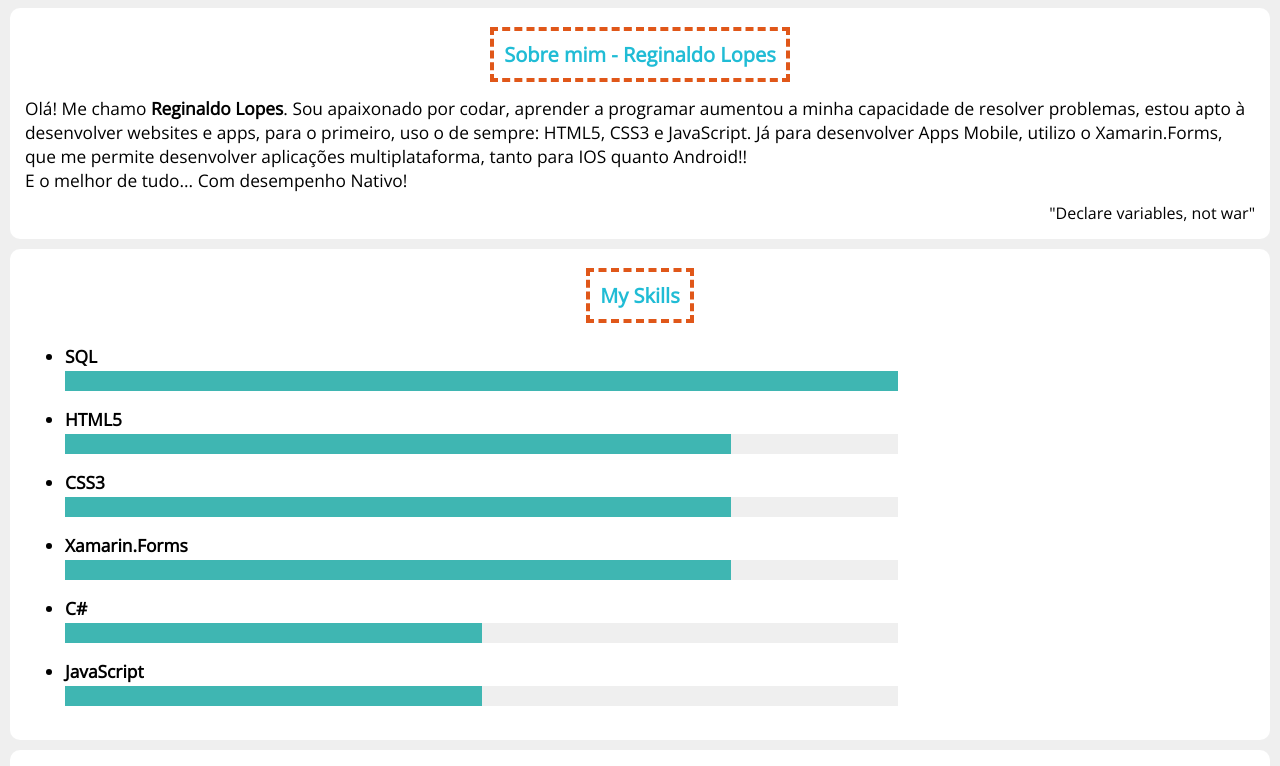
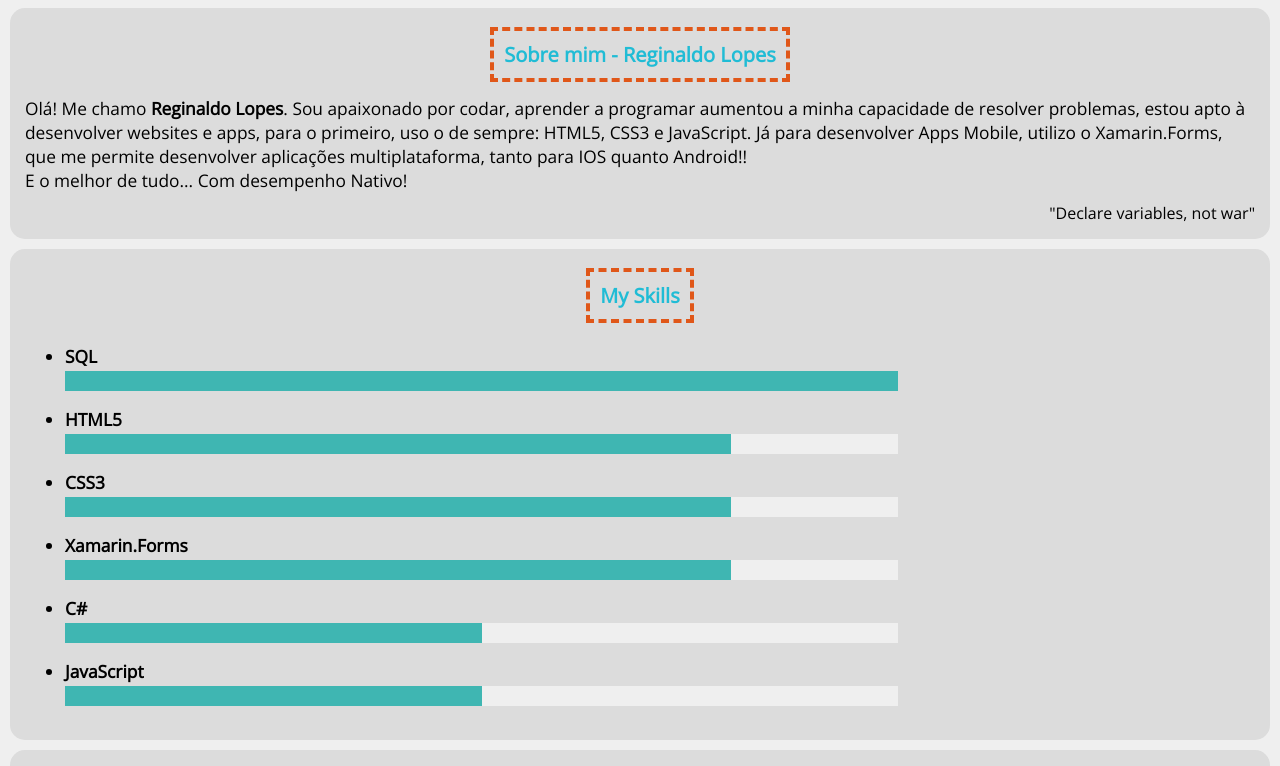
Before and after one commit to reginaldo-lopes-dev/reginaldo-lopes-dev.github.io, a plain HTML site: page index.html in a window 1280 px wide. Shown: the part 179-945 px from the top of the page. Drawn offline with nearby package versions, Linux system fonts and the light colour scheme.

Commit message:
Implementando algumas Alterações na tag meta / Mudando ligeiramente a cor da classe Section

```diff
--- a/index.html
+++ b/index.html
@@ -2,10 +2,15 @@
 <html lang="pt-br">
     <head>
         <title>Reginaldo Lopes</title>
+        <meta name="description" content="Reginaldo Lopes site pessoal">
+        <meta name="keywords" content="HTML,CSS,JavaScript, Reginaldo Lopes, Dev, Front-end">
+        <meta name="author" content="Reginaldo Lopes">
+        <meta name="viewport" content="width=device-width, initial-scale=1.0">
         <link href="https://fonts.googleapis.com/css?family=Handlee|Open+Sans&display=swap" rel="stylesheet">
         <link rel="icon" type="imagem/png" href="img/computer.png" />
         <link href="styles.css" rel="stylesheet">
         <meta charset="utf-8">
+        <base href="https://reginaldo-lopes-dev.github.io/" target="_blank" />
     </head>
 
     <body>
@@ -26,62 +31,6 @@
             <p class="quote">"Declare variables, not war"</p>
         </div>
         <!-- About Me section end -->
-
-        <!-- My Schedule section start
-        <div class="section">
-            <h1><span>My Coding Schedule</span></h1>
-            <table>
-                <tr>
-                    <th>Day</th>
-                    <th>Mon</th>
-                    <th>Tue</th>
-                    <th>Wed</th>
-                    <th>Thu</th>
-                    <th>Fri</th>
-                </tr>
-                <tr>
-                    <td>8-8:30</td>
-                    <td class="selected">Learn</td>
-                    <td></td>
-                    <td></td>
-                    <td></td>
-                    <td></td>
-                </tr>
-                <tr>
-                    <td>9-10</td>
-                    <td></td>
-                    <td class="selected">Practice</td>
-                    <td></td>
-                    <td></td>
-                    <td></td>
-                </tr>
-                <tr>
-                    <td>1-1:30</td>
-                    <td></td>
-                    <td></td>
-                    <td class="selected">Play</td>
-                    <td></td>
-                    <td></td>
-                </tr>
-                <tr>
-                    <td>3:45-5</td>
-                    <td></td>
-                    <td></td>
-                    <td></td>
-                    <td class="selected">Code</td>
-                    <td></td>
-                </tr>
-                <tr>
-                    <td>6-6:15</td>
-                    <td></td>
-                    <td></td>
-                    <td></td>
-                    <td></td>
-                    <td class="selected">Discuss</td>
-                </tr>
-            </table>
-        </div>
-         My Schedule section end -->
 
 
         <!-- My Skills section start -->
@@ -109,14 +58,6 @@
             </ul>
         </div>
         <!-- My Skills section end -->
-
-
-         <!-- Media section start
-        <div class="section">
-            <h1><span>My Media</span></h1>
-            <iframe height="150" width="300" src="https://www.youtube.com/embed/Q6_5InVJZ88" allowfullscreen frameborder="0"></iframe>
-        </div>
-        Media section end -->
 
         <!-- Form section start -->
        <div class="section">
--- a/styles.css
+++ b/styles.css
@@ -30,11 +30,10 @@ p {
     border-radius: 50%;
 }
 .section {
-    background-color: #fff
-    ;
+    background-color: #dcdcdc;
     padding: 15px;
     margin-bottom: 10px;
-    border-radius: 10px;
+    border-radius: 15px;
 }
 #header {
     background-image: url("https://cdn.pixabay.com/photo/2016/08/05/12/44/space-1572212_960_720.png");
@@ -49,11 +48,6 @@ p {
 #header p {
     font-size: 25pt;
     color: #e05719;
-    /*text-shadow: 1px 0px 0px #bfc1c2,
-                 -1px 0px 0px #bfc1c2,
-                 0px 1px 0px #bfc1c2,
-                 0px -1px 0px #bfc1c2;
-                 */
     padding-top: 5px;
     margin: 0;
     font-weight: bold;
```
Also changed, not shown: teste.txt (added).
